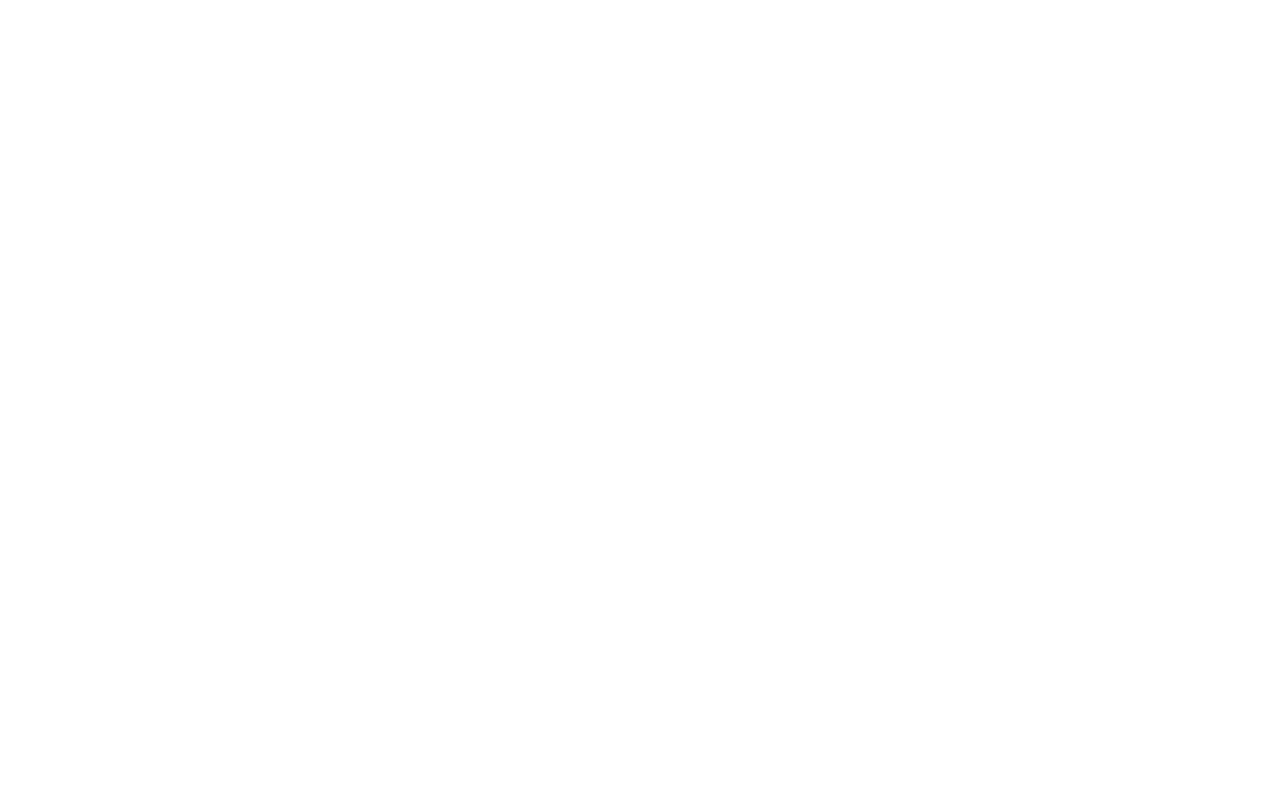
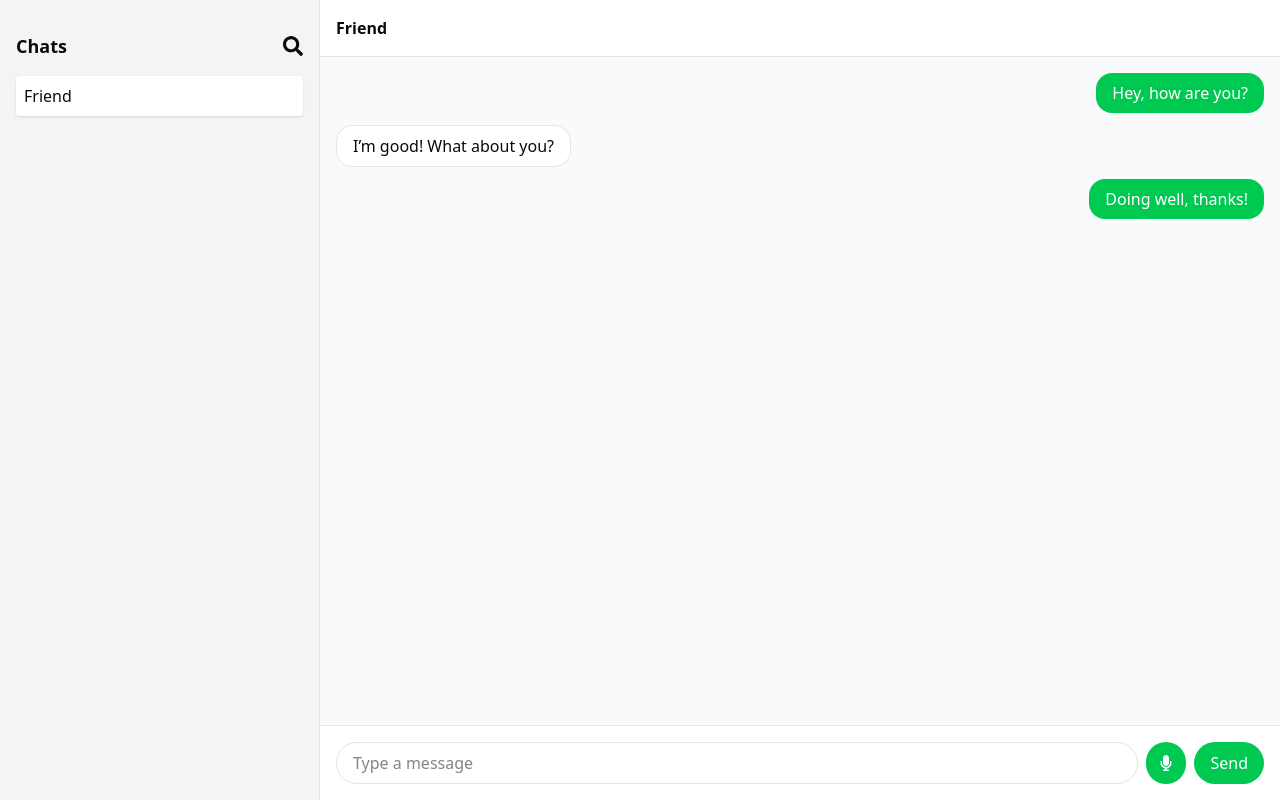
Before and after one commit to hanzala591/My-Chat-Frontend, a React (Vite) app: page / in a window 1280 px wide. Built offline with nearby package versions, Linux system fonts and the light colour scheme.

Commit message:
Speech Recognization

```diff
--- a/src/App.jsx
+++ b/src/App.jsx
@@ -1,13 +1,19 @@
 import { ToastContainer } from "react-toastify";
 import { Outlet } from "react-router-dom";
 import { useSelector } from "react-redux";
+import VoiceToText from "./pages/VoiceToText";
+import ChatContainer from "./pages/ChatContainer";
+import Delete from "./pages/Delete";
 
 function App() {
   const authUser = useSelector((state) => state.auth.authUser);
   return (
     <>
-      <Outlet />
-      <ToastContainer />
+      {/* <Outlet />
+      <ToastContainer /> */}
+      {/* <VoiceToText /> */}
+      {/* <ChatContainer /> */}
+      <ChatContainer />
     </>
   );
 }
--- /dev/null
+++ b/src/components/ChatSend.jsx
@@ -0,0 +1,93 @@
+import React, { useEffect, useRef, useState } from "react";
+import { FaMicrophone } from "react-icons/fa";
+import { FaMicrophoneSlash } from "react-icons/fa";
+import { toast } from "react-toastify";
+
+export default function ChatSend() {
+  const [inputText, setInputText] = useState("");
+  const [isListening, setIsListening] = useState(false);
+  const recognitionRef = useRef(null);
+
+  // Initialize SpeechRecognition on component mount
+  useEffect(() => {
+    if ("webkitSpeechRecognition" in window) {
+      recognitionRef.current = new window.webkitSpeechRecognition();
+      recognitionRef.current.continuous = false; // Listen for a single utterance
+      recognitionRef.current.interimResults = false; // Only return final results
+      recognitionRef.current.lang = "en-US"; // Set language
+
+      recognitionRef.current.onresult = (event) => {
+        const transcript = event.results[0][0].transcript;
+        setInputText((prevText) => prevText + transcript + " "); // Append recognized text
+        setIsListening(false); // Stop listening after result
+      };
+
+      recognitionRef.current.onerror = (event) => {
+        console.error("Speech recognition error:", event.error);
+        setIsListening(false);
+      };
+
+      recognitionRef.current.onend = () => {
+        // This fires even if recognition stopped due to a result or error
+        // We only want to set isListening to false if we explicitly stopped it
+        // or if an error occurred. If a result came in, onresult already handled it.
+        if (isListening) {
+          // If it was still listening when onend fired
+          setIsListening(false);
+        }
+      };
+    } else {
+      console.warn("Web Speech API is not supported in this browser.");
+    }
+  }, []); // Empty dependency array means this runs once on mount
+
+  const toggleListening = () => {
+    if (!recognitionRef.current) {
+      console.warn("Speech Recognition not initialized or not supported.");
+      return;
+    }
+
+    if (isListening) {
+      recognitionRef.current.stop();
+      setIsListening(false);
+    } else {
+      // setInputText(""); // Clear input before starting new recognition
+      recognitionRef.current.start();
+      setIsListening(true);
+    }
+  };
+
+  return (
+    <div className="p-4 flex gap-2 border-t bg-white">
+      <input
+        type="text"
+        placeholder="Type a message"
+        className="flex-1 border px-4 py-2 rounded-full outline-none"
+        onChange={(e) => setInputText(e.target.value)}
+        value={inputText}
+      />
+      <div
+        className="bg-green-500 rounded-full flex justify-center items-center px-3 cursor-pointer"
+        onClick={toggleListening}
+      >
+        {isListening ? (
+          <>
+            <FaMicrophoneSlash className="text-white" />
+          </>
+        ) : (
+          <>
+            <FaMicrophone className="text-white" />
+          </>
+        )}
+      </div>
+      <button className="bg-green-500 text-white px-4 py-2 rounded-full cursor-pointer">
+        Send
+      </button>
+
+      {!("webkitSpeechRecognition" in window) &&
+        toast.error(
+          "Your browser does not support Web Speech API. Please try Chrome or Edge."
+        )}
+    </div>
+  );
+}
--- a/src/pages/Chat.jsx
+++ b/src/pages/ChatContainer.jsx
@@ -2,15 +2,14 @@
 import SenderMessage from "../components/SenderMessage";
 import RecieverMessage from "../components/RecieverMessage";
 import { FaSearch } from "react-icons/fa";
-import { FaMicrophone } from "react-icons/fa";
-const Chat = () => {
+
+import ChatSend from "@/components/ChatSend";
+const ChatContainer = () => {
   const [messages] = useState([
     { sender: "me", content: "Hey, how are you?" },
     { sender: "friend", content: "I’m good! What about you?" },
     { sender: "me", content: "Doing well, thanks!" },
   ]);
-  const [myMessage, setMyMessage] = useState("");
-  console.log(myMessage);
 
   return (
     <div className="flex h-screen">
@@ -39,23 +38,10 @@
             )
           )}
         </div>
-        <div className="p-4 flex gap-2 border-t bg-white">
-          <input
-            type="text"
-            placeholder="Type a message"
-            className="flex-1 border px-4 py-2 rounded-full outline-none"
-            onChange={(e) => setMyMessage(e.target.value)}
-          />
-          <div className="bg-green-500 rounded-full flex justify-center items-center px-3 cursor-pointer">
-            <FaMicrophone className="text-white" />
-          </div>
-          <button className="bg-green-500 text-white px-4 py-2 rounded-full cursor-pointer">
-            Send
-          </button>
-        </div>
+        <ChatSend />
       </div>
     </div>
   );
 };
 
-export default Chat;
+export default ChatContainer;
--- /dev/null
+++ b/src/pages/Delete.jsx
@@ -0,0 +1,113 @@
+import React, { useState, useRef, useEffect } from "react";
+
+function Delete() {
+  const [inputText, setInputText] = useState("");
+  const [isListening, setIsListening] = useState(false);
+  const recognitionRef = useRef(null);
+
+  // Initialize SpeechRecognition on component mount
+  useEffect(() => {
+    if ("webkitSpeechRecognition" in window) {
+      recognitionRef.current = new window.webkitSpeechRecognition();
+      recognitionRef.current.continuous = false; // Listen for a single utterance
+      recognitionRef.current.interimResults = false; // Only return final results
+      recognitionRef.current.lang = "en-US"; // Set language
+
+      recognitionRef.current.onresult = (event) => {
+        const transcript = event.results[0][0].transcript;
+        setInputText((prevText) => prevText + transcript + " "); // Append recognized text
+        setIsListening(false); // Stop listening after result
+      };
+
+      recognitionRef.current.onerror = (event) => {
+        console.error("Speech recognition error:", event.error);
+        setIsListening(false);
+      };
+
+      recognitionRef.current.onend = () => {
+        // This fires even if recognition stopped due to a result or error
+        // We only want to set isListening to false if we explicitly stopped it
+        // or if an error occurred. If a result came in, onresult already handled it.
+        if (isListening) {
+          // If it was still listening when onend fired
+          setIsListening(false);
+        }
+      };
+    } else {
+      console.warn("Web Speech API is not supported in this browser.");
+    }
+  }, []); // Empty dependency array means this runs once on mount
+
+  const toggleListening = () => {
+    if (!recognitionRef.current) {
+      console.warn("Speech Recognition not initialized or not supported.");
+      return;
+    }
+
+    if (isListening) {
+      recognitionRef.current.stop();
+      setIsListening(false);
+    } else {
+      setInputText(""); // Clear input before starting new recognition
+      recognitionRef.current.start();
+      setIsListening(true);
+    }
+  };
+
+  return (
+    <div style={{ padding: "20px", fontFamily: "Arial, sans-serif" }}>
+      <h1>Speech-to-Text Input</h1>
+
+      <div style={{ marginBottom: "15px" }}>
+        <textarea
+          value={inputText}
+          onChange={(e) => setInputText(e.target.value)}
+          placeholder="Speak or type here..."
+          rows="5"
+          cols="50"
+          style={{
+            width: "100%",
+            padding: "10px",
+            fontSize: "16px",
+            border: "1px solid #ccc",
+            borderRadius: "4px",
+          }}
+        />
+      </div>
+
+      <button
+        onClick={toggleListening}
+        style={{
+          padding: "10px 20px",
+          fontSize: "16px",
+          backgroundColor: isListening ? "#dc3545" : "#007bff",
+          color: "white",
+          border: "none",
+          borderRadius: "5px",
+          cursor: "pointer",
+          display: "flex",
+          alignItems: "center",
+        }}
+      >
+        {isListening ? (
+          <>
+            <span style={{ marginRight: "8px" }}>🔴</span> Stop Listening
+          </>
+        ) : (
+          <>
+            <span style={{ marginRight: "8px" }}>🎤</span> Start Listening
+          </>
+        )}
+      </button>
+
+      {!("webkitSpeechRecognition" in window) && (
+        <p style={{ color: "red", marginTop: "10px" }}>
+          Your browser does not support Web Speech API. Please try Chrome or
+          Edge.
+        </p>
+      )}
+    </div>
+  );
+}
+
+export default Delete;
--- a/src/store/authSlice.js
+++ b/src/store/authSlice.js
@@ -1,4 +1,3 @@
-import { axiosInstance } from "@/axios/axios";
 import { createSlice } from "@reduxjs/toolkit";
 
 export const authSlice = createSlice({
@@ -8,13 +7,11 @@
   },
   reducers: {
     signin: (state, action) => {
-      console.log(action.payload);
       state.authUser = action.payload;
     },
   },
 });
 
-// Action creators are generated for each case reducer function
 export const { signin } = authSlice.actions;
 
 export default authSlice.reducer;
```
